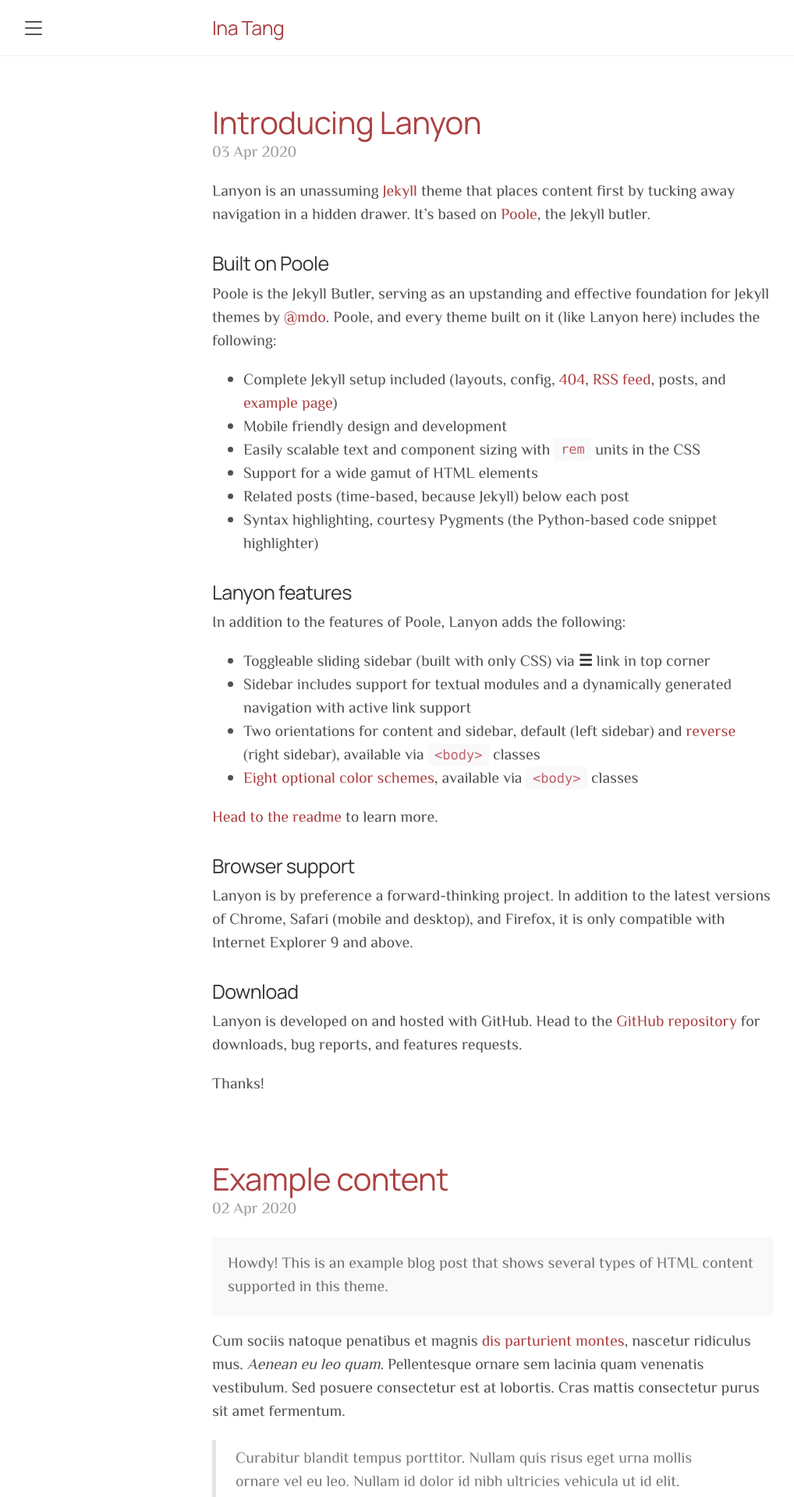
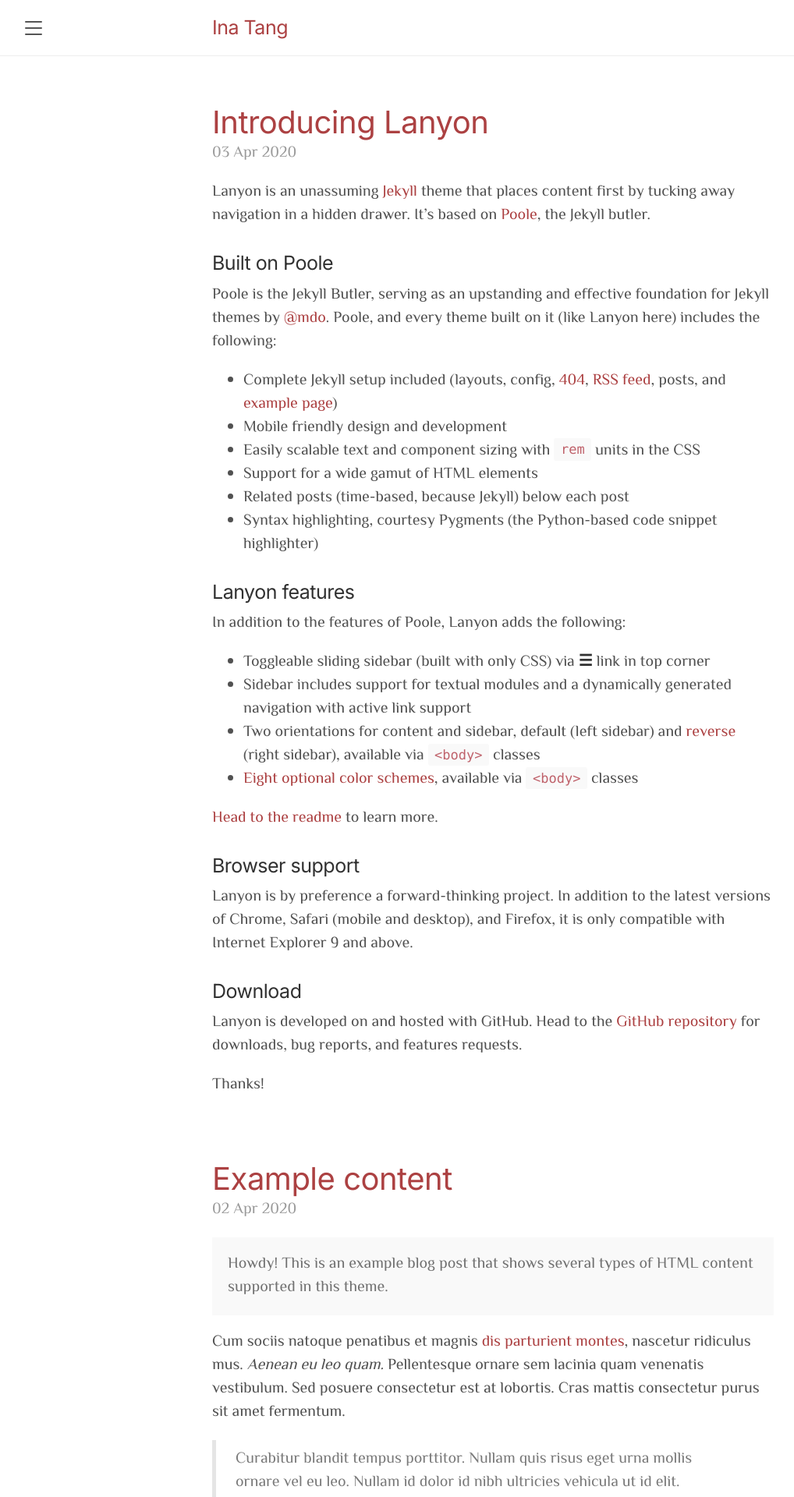
Before and after one commit to I7T5/i7t5.github.io-v1, a Jekyll site: the page built from docs/index.html, in a window 1280 px wide. Shown: the top 1920 px of the page at 78% size, without its empty margins (8-1026 px from the left). Built offline with Jekyll 4.4.1, drawn with Linux system fonts in a browser that asks for light colours; the list of posts is cut into pages by our own code.

Commit message:
Updated font from manrope to inter
head.html and lanyon.css

```diff
--- a/docs/_includes/head.html
+++ b/docs/_includes/head.html
@@ -21,7 +21,7 @@
   <link rel="stylesheet" href="{{ '/public/css/lanyon.css' | relative_url }}">
   <link rel="preconnect" href="https://fonts.googleapis.com">
   <link rel="preconnect" href="https://fonts.gstatic.com" crossorigin>
-  <link href="https://fonts.googleapis.com/css2?family=El+Messiri&family=Manrope&family=Noto+Sans+SC&family=Nunito&family=PT+Sans&family=PT+Serif&display=swap" rel="stylesheet">
+  <link href="https://fonts.googleapis.com/css2?family=El+Messiri&family=Inter&family=Manrope&family=Noto+Sans+SC&family=Nunito&family=PT+Sans&family=PT+Serif&display=swap" rel="stylesheet">
 
   <link rel="apple-touch-icon-precomposed" sizes="144x144" href="{{ '/public/apple-touch-icon-precomposed.png' | absolute_url }}">
   <link rel="shortcut icon" href="{{ '/public/favicon.ico' | absolute_url }}">
--- a/docs/public/css/lanyon.css
+++ b/docs/public/css/lanyon.css
@@ -41,11 +41,11 @@
 }
 
 html {
-  font-family: 'El Messiri', 'Manrope', 'Noto Sans SC', 'Nunito', sans-serif;
+  font-family: 'El Messiri', 'Inter', 'Manrope', 'Noto Sans SC', 'Nunito', sans-serif;
 }
 
 h1, h2, h3, h4, h5, h6 {
-  font-family: 'Manrope', 'Noto Sans SC', sans-serif;
+  font-family: 'Inter', 'Manrope', 'Noto Sans SC', sans-serif;
   font-weight: 400;
   color: #313131;
   letter-spacing: -.025rem;
@@ -148,7 +148,7 @@
   width: 14rem;
   visibility: hidden;
   overflow-y: auto;
-  font-family: 'Manrope', 'Noto Sans SC', sans-serif;
+  font-family: 'Inter', 'Manrope', 'Noto Sans SC', sans-serif;
   font-size: .875rem; /* 15px */
   color: rgba(255,255,255,.6);
   background-color: #202020;
@@ -363,7 +363,7 @@
   overflow: hidden; /* clearfix */
   margin-left: -1rem;
   margin-right: -1rem;
-  font-family: 'Manrope', 'Noto Sans SC', sans-serif;
+  font-family: 'Inter', 'Manrope', 'Noto Sans SC', sans-serif;
   color: #ccc;
   text-align: center;
 }
```
